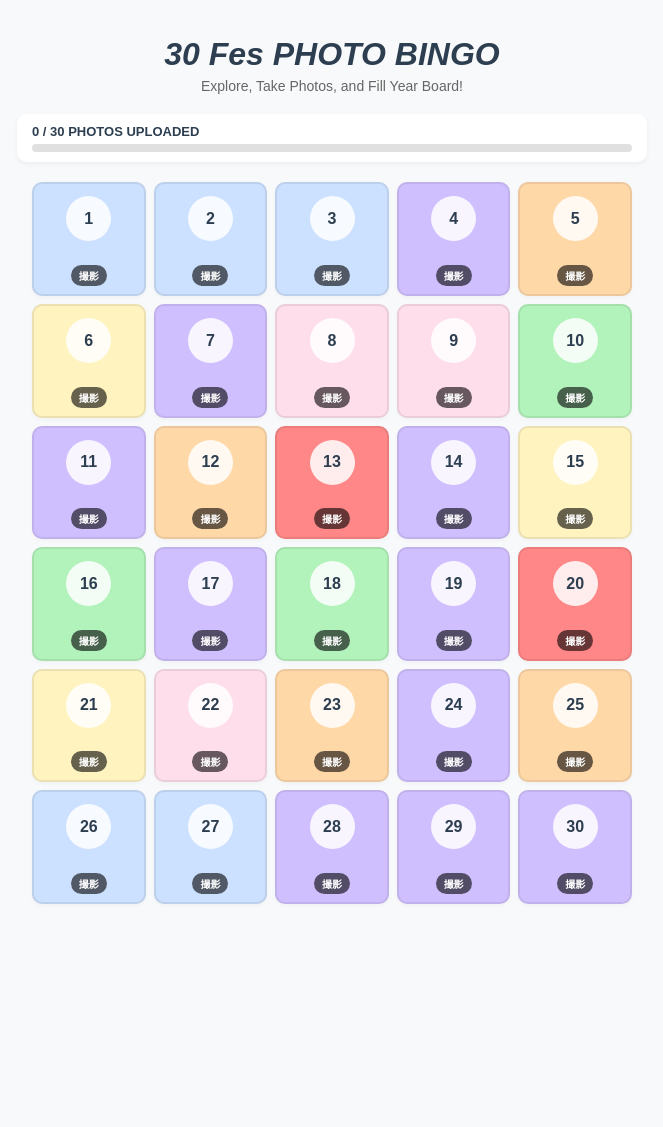
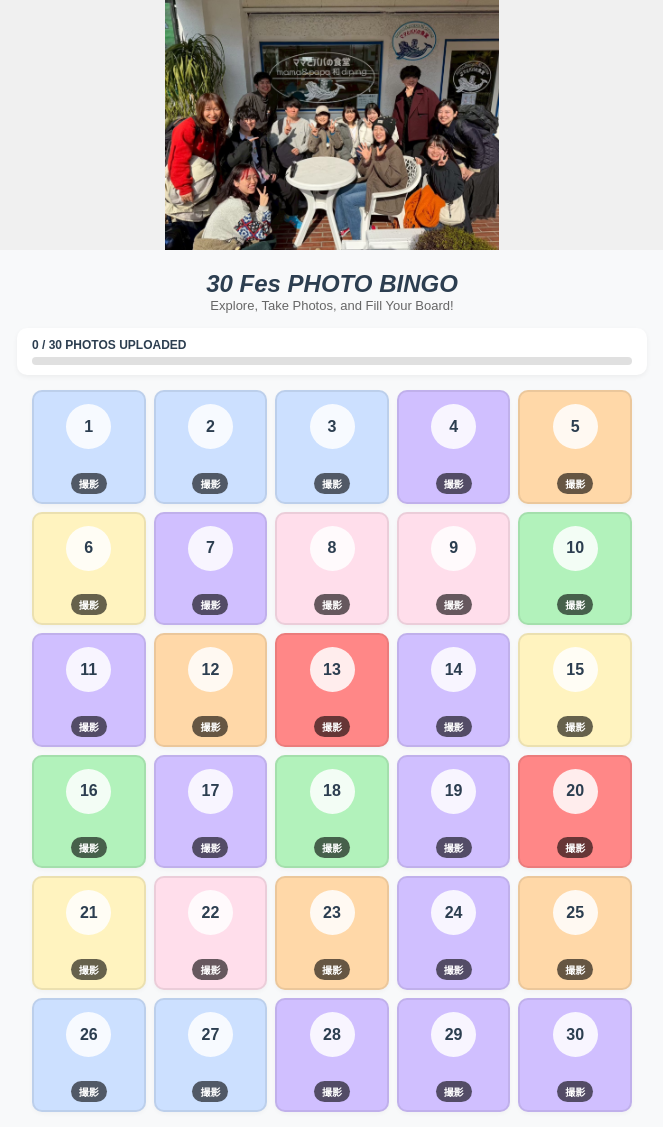
Before and after one commit to kodadesu/30_fes_pic_bingo, a Flask app: page / in a window 1280 px wide. Shown: the whole page, without its empty margins (308-971 px from the left). Before the commit the page ends 904 px from the top, so only its background shows below. Run offline with Flask 3, Linux system fonts and the light colour scheme.

Commit message:
Make header banner span full width

```diff
--- a/templates/index.html
+++ b/templates/index.html
@@ -5,14 +5,36 @@
     <meta name="viewport" content="width=device-width, initial-scale=1.0">
     <title>30 Fes PHOTO BINGO</title>
     <style>
-        body { font-family: sans-serif; margin: 0; padding: 15px; background: #f8f9fa; text-align: center; }
-        h1 { color: #2c3e50; margin-bottom: 5px; font-style: italic; }
-        p.subtitle { color: #666; font-size: 14px; margin-top: 0; margin-bottom: 20px; }
+        body { font-family: sans-serif; margin: 0; padding: 0; background: #f8f9fa; text-align: center; }
+
+        /* トップのメインバナー画像エリア */
+        .header-banner {
+            width: 100%;
+            max-height: 250px;
+            background-color: #f0f0f0; /* 余白が出たときになじむ濃い背景色 */
+            overflow: hidden;
+            display: flex;
+            align-items: center;
+            justify-content: center;
+        }
+        .header-banner img {
+            width: 100%;
+            height: 100%;
+            max-height: 250px;
+            object-fit: contain; /* 画像の全体が収まるようにする設定 */
+        }
+
+        .content-wrap {
+            padding: 15px;
+        }
+
+        h1 { color: #2c3e50; margin: 5px 0 0 0; font-style: italic; font-size: 24px; }
+        p.subtitle { color: #666; font-size: 13px; margin-top: 0; margin-bottom: 15px; }
 
         .progress-container {
-            max-width: 600px; margin: 0 auto 20px auto; background: #fff; padding: 10px 15px; border-radius: 10px; box-shadow: 0 2px 5px rgba(0,0,0,0.05);
+            max-width: 600px; margin: 0 auto 15px auto; background: #fff; padding: 10px 15px; border-radius: 10px; box-shadow: 0 2px 5px rgba(0,0,0,0.05);
         }
-        .progress-text { font-size: 13px; font-weight: bold; color: #2c3e50; margin-bottom: 5px; text-align: left; }
+        .progress-text { font-size: 12px; font-weight: bold; color: #2c3e50; margin-bottom: 5px; text-align: left; }
         .progress-bar { background: #e0e0e0; border-radius: 4px; height: 8px; overflow: hidden; }
         .progress-fill { background: #27ae60; height: 100%; width: 0%; transition: width 0.3s; }
 
@@ -68,8 +90,14 @@
 </head>
 <body>
 
+    <!-- ヘッダーバナーエリア（staticフォルダ内の画像を表示） -->
+    <div class="header-banner">
+        <img src="{{ url_for('static', filename='S__127295501.jpg') }}" alt="Main Banner Photo">
+    </div>
+
+    <div class="content-wrap">
         <h1>30 Fes PHOTO BINGO</h1>
-    <p class="subtitle">Explore, Take Photos, and Fill Year Board!</p>
+        <p class="subtitle">Explore, Take Photos, and Fill Your Board!</p>
 
         <div class="progress-container">
             <div class="progress-text">{{ completed_count }} / 30 PHOTOS UPLOADED</div>
@@ -108,6 +136,7 @@
             </div>
             {% endfor %}
         </div>
+    </div>
 
 </body>
 </html>
```
Also changed, not shown: static/S__127295501.jpg (added), static/uploaded_images/item_1_superball_pic.png (deleted). Lines whose indentation alone changed are shown as unchanged.
